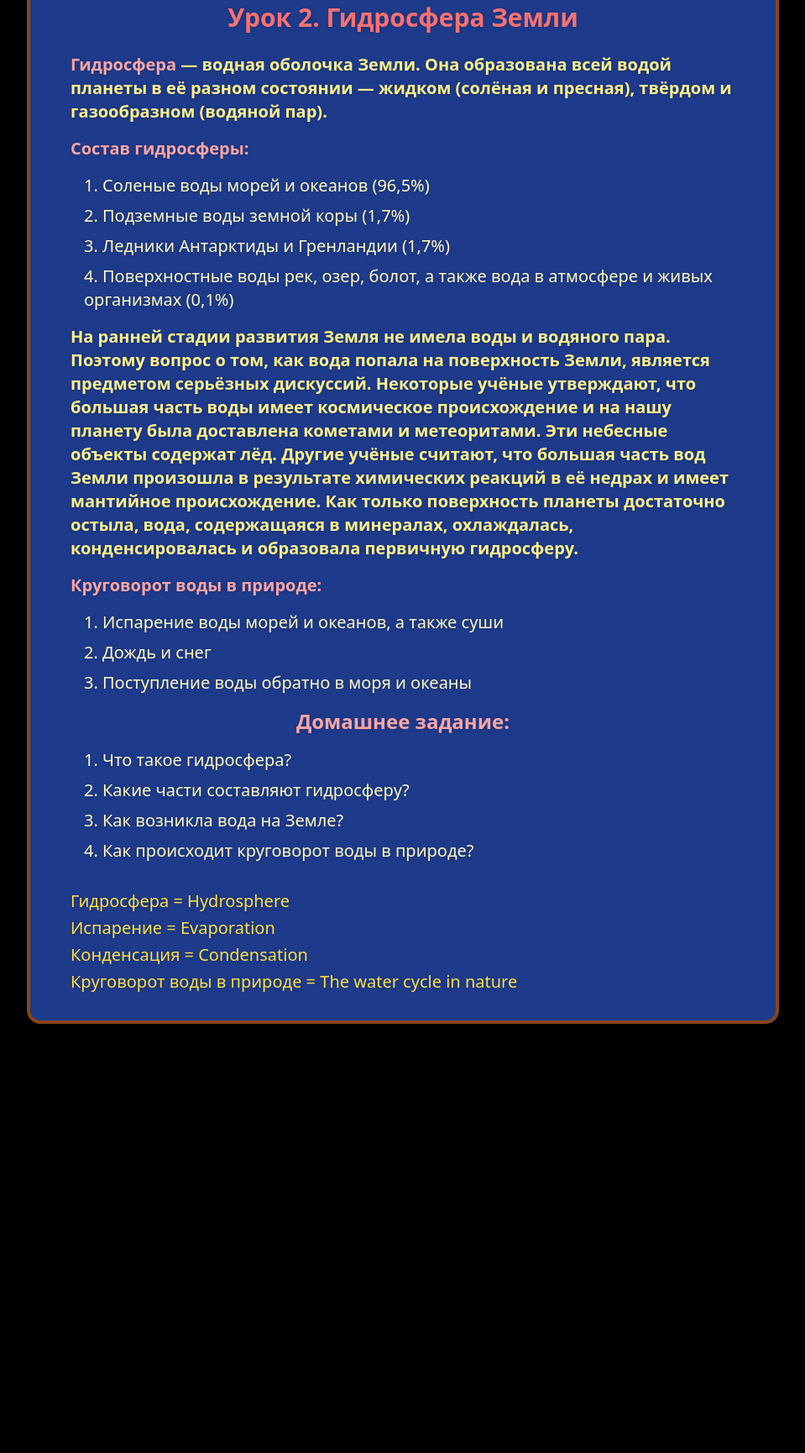
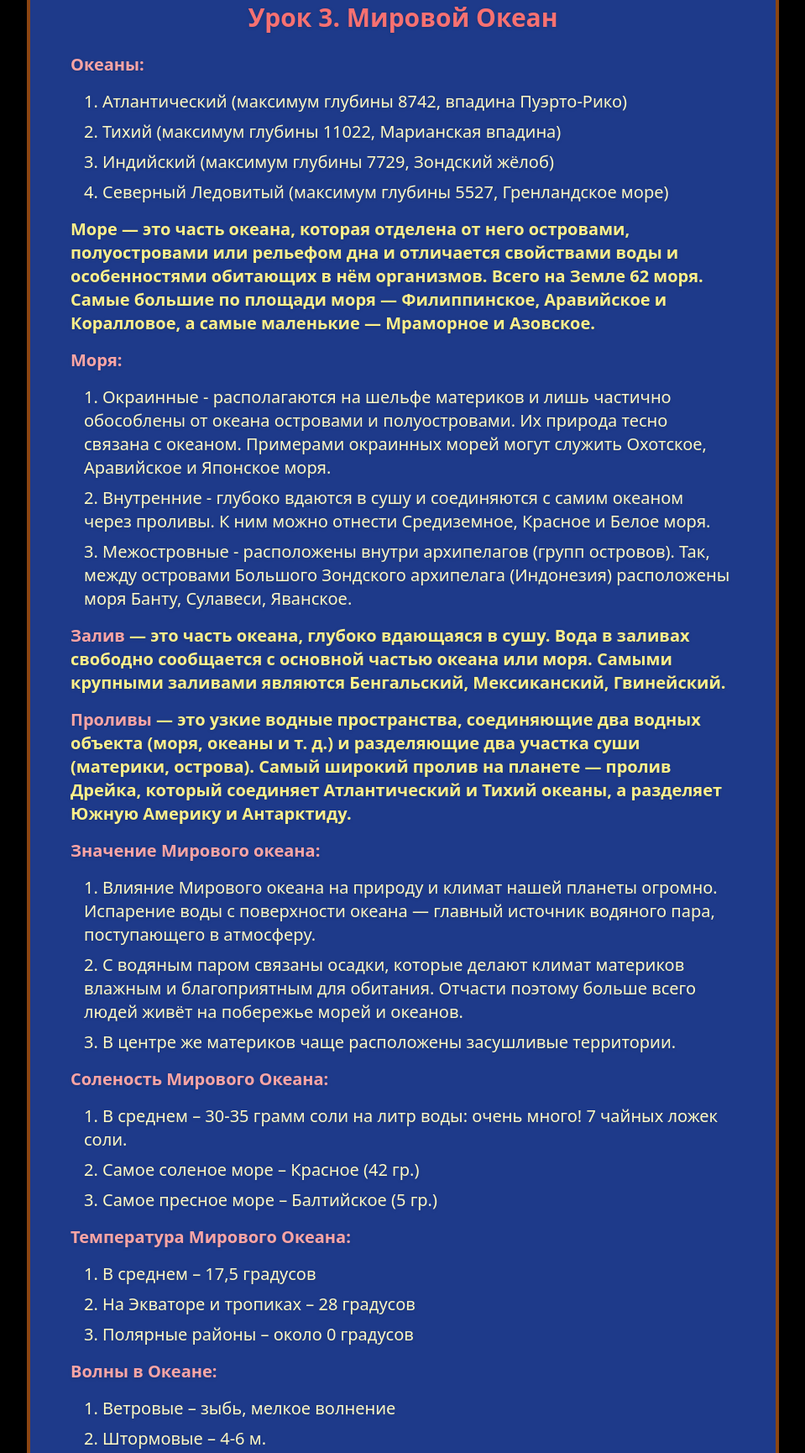
Before and after one commit to Yuriy2437/grade_6, a plain HTML site: page index.html in a window 1280 px wide. Shown: the part 81-1811 px from the top of the page at 84% size, without its empty margins (160-1119 px from the left). Before the commit the page ends 1348 px from the top, so only its background shows below. Drawn offline with nearby package versions, Linux system fonts and the light colour scheme.

Commit message:
Урок 3

```diff
--- a/index.html
+++ b/index.html
@@ -2,7 +2,7 @@
 <html lang="ru">
   <head>
     <meta charset="UTF-8" />
-    <title>Урок 2. Гидросфера Земли</title>
+    <title>Урок 3. Мировой Океан</title>
     <meta name="viewport" content="width=device-width, initial-scale=1.0" />
     <script src="https://cdn.tailwindcss.com"></script>
   </head>
@@ -13,47 +13,126 @@
       <h1
         class="text-xl sm:text-2xl md:text-3xl font-extrabold mb-6 text-red-400 text-center drop-shadow"
       >
-        Урок 2. Гидросфера Земли
+        Урок 3. Мировой Океан
       </h1>
       <div
         class="space-y-4 text-yellow-200 text-base sm:text-lg md:text-xl font-bold drop-shadow break-words"
       >
-        <p>
-          <span class="text-red-300">Гидросфера</span> — водная оболочка Земли.
-          Она образована всей водой планеты в её разном состоянии — жидком
-          (солёная и пресная), твёрдом и газообразном (водяной пар).
-        </p>
-        <p><span class="text-red-300">Состав гидросферы:</span></p>
+        <p><span class="text-red-300">Океаны:</span></p>
         <ol
           class="list-decimal list-inside text-yellow-100 font-normal space-y-2 ml-4"
         >
-          <li>Соленые воды морей и океанов (96,5%)</li>
-          <li>Подземные воды земной коры (1,7%)</li>
-          <li>Ледники Антарктиды и Гренландии (1,7%)</li>
+          <li>Атлантический (максимум глубины 8742, впадина Пуэрто-Рико)</li>
+          <li>Тихий (максимум глубины 11022, Марианская впадина)</li>
+          <li>Индийский (максимум глубины 7729, Зондский жёлоб)</li>
+          <li>Северный Ледовитый (максимум глубины 5527, Гренландское море)</li>
+        </ol>
+        <p>
+          Море — это часть океана, которая отделена от него островами,
+          полуостровами или рельефом дна и отличается свойствами воды и
+          особенностями обитающих в нём организмов. Всего на Земле 62 моря.<br />Самые
+          большие по площади моря — Филиппинское, Аравийское и Коралловое, а
+          самые маленькие — Мраморное и Азовское.
+        </p>
+        <p><span class="text-red-300">Моря:</span></p>
+        <ol
+          class="list-decimal list-inside text-yellow-100 font-normal space-y-2 ml-4"
+        >
           <li>
-            Поверхностные воды рек, озер, болот, а также вода в атмосфере и
-            живых организмах (0,1%)
+            Окраинные - располагаются на шельфе материков и лишь частично
+            обособлены от океана островами и полуостровами. Их природа тесно
+            связана с океаном. Примерами окраинных морей могут служить Охотское,
+            Аравийское и Японское моря.
+          </li>
+          <li>
+            Внутренние - глубоко вдаются в сушу и соединяются с самим океаном
+            через проливы. К ним можно отнести Средиземное, Красное и Белое
+            моря.
+          </li>
+          <li>
+            Межостровные - расположены внутри архипелагов (групп островов). Так,
+            между островами Большого Зондского архипелага (Индонезия)
+            расположены моря Банту, Сулавеси, Яванское.
           </li>
         </ol>
         <p>
-          На ранней стадии развития Земля не имела воды и водяного пара. Поэтому
-          вопрос о том, как вода попала на поверхность Земли, является предметом
-          серьёзных дискуссий. Некоторые учёные утверждают, что большая часть
-          воды имеет космическое происхождение и на нашу планету была доставлена
-          кометами и метеоритами. Эти небесные объекты содержат лёд. Другие
-          учёные считают, что большая часть вод Земли произошла в результате
-          химических реакций в её недрах и имеет мантийное происхождение. Как
-          только поверхность планеты достаточно остыла, вода, содержащаяся в
-          минералах, охлаждалась, конденсировалась и образовала первичную
-          гидросферу.
+          <span class="text-red-300">Залив</span> — это часть океана, глубоко
+          вдающаяся в сушу. Вода в заливах свободно сообщается с основной частью
+          океана или моря. Самыми крупными заливами являются Бенгальский,
+          Мексиканский, Гвинейский.
         </p>
-        <p><span class="text-red-300">Круговорот воды в природе:</span></p>
+        <p>
+          <span class="text-red-300">Проливы</span> — это узкие водные
+          пространства, соединяющие два водных объекта (моря, океаны и т. д.) и
+          разделяющие два участка суши (материки, острова). Самый широкий пролив
+          на планете — пролив Дрейка, который соединяет Атлантический и Тихий
+          океаны, а разделяет Южную Америку и Антарктиду.
+        </p>
+        <p><span class="text-red-300">Значение Мирового океана:</span></p>
         <ol
           class="list-decimal list-inside text-yellow-100 font-normal space-y-2 ml-4"
         >
-          <li>Испарение воды морей и океанов, а также суши</li>
-          <li>Дождь и снег</li>
-          <li>Поступление воды обратно в моря и океаны</li>
+          <li>
+            Влияние Мирового океана на природу и климат нашей планеты огромно.
+            Испарение воды с поверхности океана — главный источник водяного
+            пара, поступающего в атмосферу.
+          </li>
+          <li>
+            С водяным паром связаны осадки, которые делают климат материков
+            влажным и благоприятным для обитания. Отчасти поэтому больше всего
+            людей живёт на побережье морей и океанов.
+          </li>
+          <li>В центре же материков чаще расположены засушливые территории.</li>
+        </ol>
+        <p><span class="text-red-300">Соленость Мирового Океана:</span></p>
+        <ol
+          class="list-decimal list-inside text-yellow-100 font-normal space-y-2 ml-4"
+        >
+          <li>
+            В среднем – 30-35 грамм соли на литр воды: очень много! 7 чайных
+            ложек соли.
+          </li>
+          <li>Самое соленое море – Красное (42 гр.)</li>
+          <li>Самое пресное море – Балтийское (5 гр.)</li>
+        </ol>
+        <p><span class="text-red-300">Температура Мирового Океана:</span></p>
+        <ol
+          class="list-decimal list-inside text-yellow-100 font-normal space-y-2 ml-4"
+        >
+          <li>В среднем – 17,5 градусов</li>
+          <li>На Экваторе и тропиках – 28 градусов</li>
+          <li>Полярные районы – около 0 градусов</li>
+        </ol>
+        <p><span class="text-red-300">Волны в Океане:</span></p>
+        <ol
+          class="list-decimal list-inside text-yellow-100 font-normal space-y-2 ml-4"
+        >
+          <li>Ветровые – зыбь, мелкое волнение</li>
+          <li>Штормовые – 4-6 м.</li>
+          <li>Ураганные – 30 м.</li>
+          <li>Цунами – после землетрясений</li>
+        </ol>
+        <p><span class="text-red-300">Приливы и отливы:</span></p>
+        <ol
+          class="list-decimal list-inside text-yellow-100 font-normal space-y-2 ml-4"
+        >
+          <li>Из-за притяжения Луны и Солнца</li>
+          <li>Перемещаются с востока на запад</li>
+          <li>Высота волны в открытом океане – не более 1 м.</li>
+          <li>В узких заливах – до 18 м.</li>
+        </ol>
+        <p><span class="text-red-300">Океанические течения:</span></p>
+        <ol
+          class="list-decimal list-inside text-yellow-100 font-normal space-y-2 ml-4"
+        >
+          <li>
+            Теплые – температура на несколько градусов выше окружающих вод:
+            Северное и Южное пассатное, Гольфстрим, Бразильское, Куросио
+          </li>
+          <li>
+            Холодные – температура на несколько градусов ниже окружающих вод:
+            Антарктическое, Лабрадорское, Канарское и др.
+          </li>
         </ol>
         <h2
           class="mt-6 text-red-300 text-lg sm:text-xl md:text-2xl font-extrabold text-center"
@@ -63,16 +142,17 @@
         <ol
           class="list-decimal list-inside text-yellow-100 font-normal space-y-2 mt-2 ml-4"
         >
-          <li>Что такое гидросфера?</li>
-          <li>Какие части составляют гидросферу?</li>
-          <li>Как возникла вода на Земле?</li>
-          <li>Как происходит круговорот воды в природе?</li>
+          <li>Назовите все океаны Земли</li>
+          <li>Виды морей</li>
+          <li>Что такое заливы и проливы?</li>
+          <li>Какова соленость и температура Океана?</li>
+          <li>Причины приливов и отливов</li>
+          <li>Виды волн в океане</li>
         </ol>
         <div class="pt-4 text-yellow-300 font-normal space-y-1">
-          <div>Гидросфера = Hydrosphere</div>
-          <div>Испарение = Evaporation</div>
-          <div>Конденсация = Condensation</div>
-          <div>Круговорот воды в природе = The water cycle in nature</div>
+          <div>Океан = ocean</div>
+          <div>Море = sea</div>
+          <div>Залив = bay, gulf</div>
         </div>
       </div>
     </div>
```
